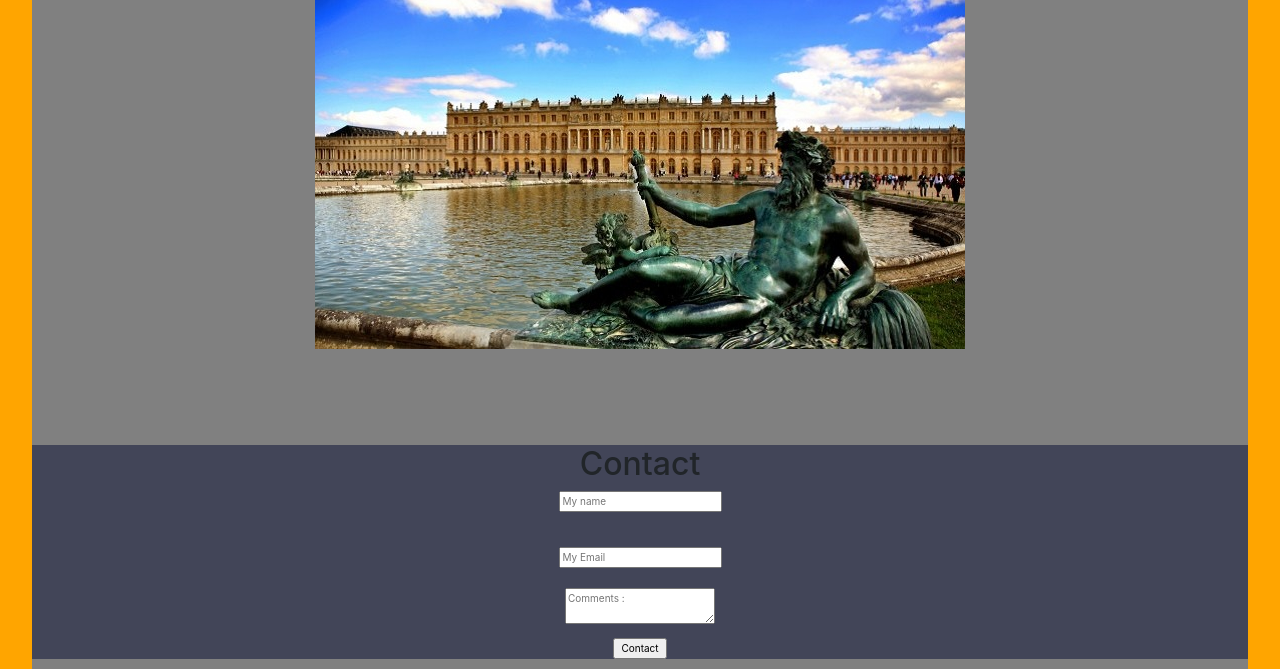
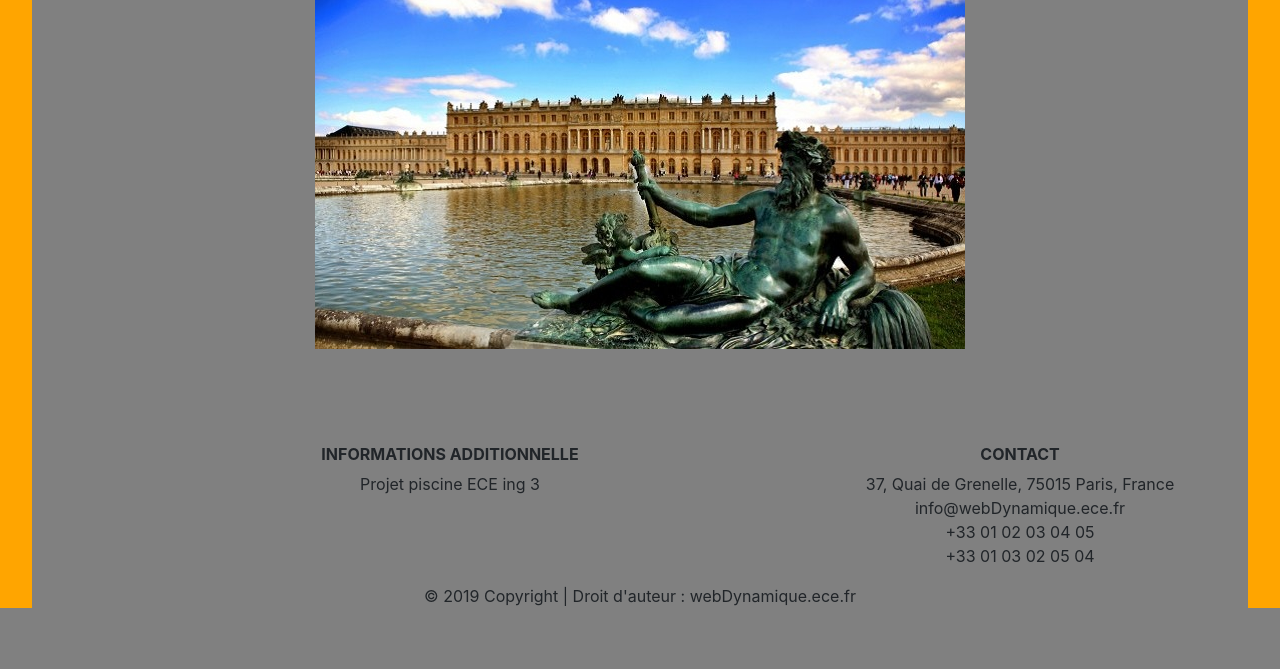
Before and after one commit to Etienne1999/Projet_Piscine, a PHP site: page /index.php in a window 1280 px wide. Shown: the part 881-1550 px from the top of the page. After the commit the page ends 1489 px from the top, so only its background shows below. Run offline with PHP 8.4, Linux system fonts and the light colour scheme.

Commit message:
Update footer.php
Footer basique repris du tp7

```diff
--- a/footer.php
+++ b/footer.php
@@ -1,20 +1,26 @@
-<!-- Tableau deroulant -->
 
-<div class="contact_us_footer">
-	<h2>Contact</h2>
-	<form method="post" action="#">
-		<div class="myRow">
-			<input type="text" name="myName" class="my" placeholder="My name"/>
+<footer class="page-footer">
+	<div class="container">
+		<div class="row">
+			<div class="col-lg-8 col-md-8 col-sm-12">
+				<h6 class="text-uppercase font-weight-bold">Informations additionnelle</h6>
+				<p>
+					Projet piscine ECE ing 3
+				</p>
+			</div>
+
+			<div class="col-lg-4 col-md-4 col-sm-12">
+				<h6 class="text-uppercase font-weight-bold">Contact</h6>
+				<p>
+					37, Quai de Grenelle, 75015 Paris, France <br>
+					info@webDynamique.ece.fr <br>
+					+33 01 02 03 04 05 <br>
+					+33 01 03 02 05 04
+				</p>
+			</div>
 		</div>
-		<div class="myRow">
-
-	<br>				<input type="text" name="myEmail" class="my" placeholder="My Email"/>
-		</div>
-		<div >
-			<textarea name="myComments" class="my" rows="2" cols="20" placeholder="Comments :"></textarea>
-		</div>
-		<div class="mySubmit">
-			<input type="submit" value="Contact" />
-		</div>
-	</form>
-</div>
+	</div>
+	<div class="footer-copyright text-center">
+		&copy; 2019 Copyright | Droit d'auteur : webDynamique.ece.fr
+	</div>
+</footer>
```
